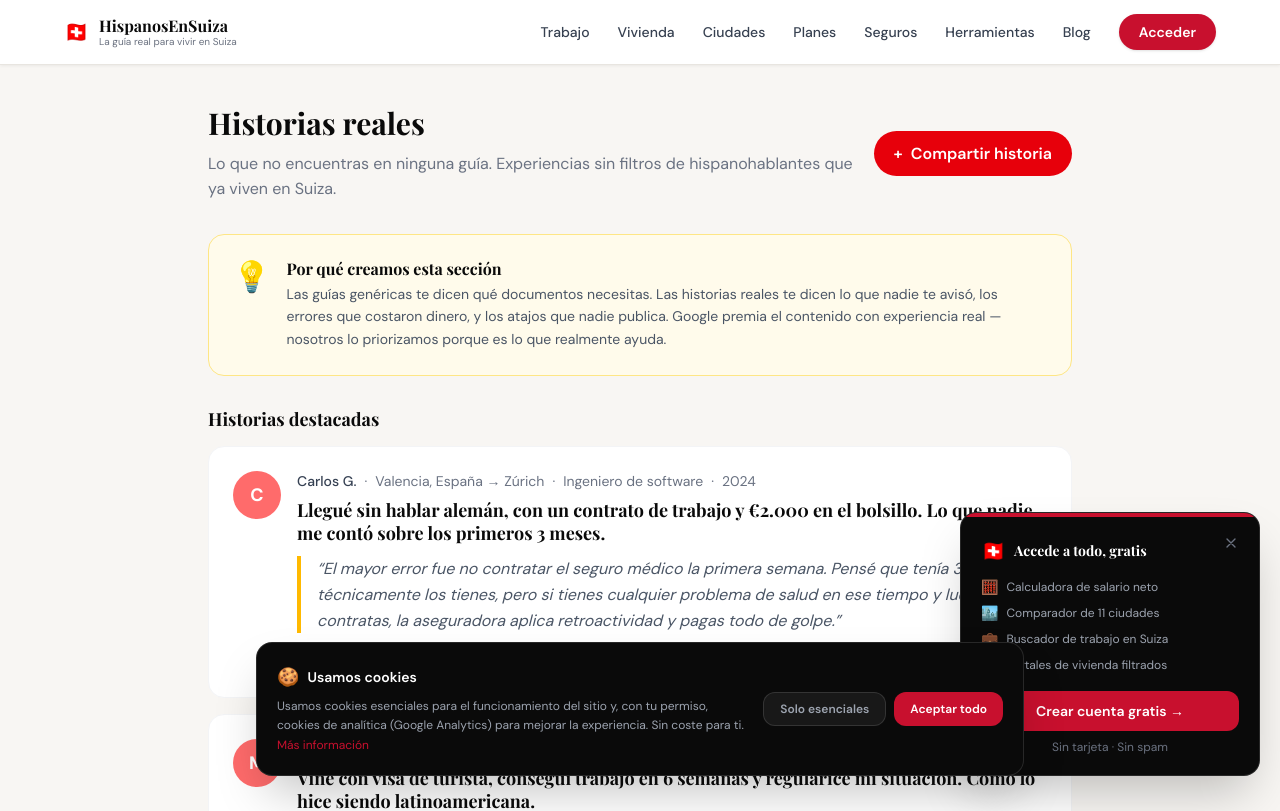
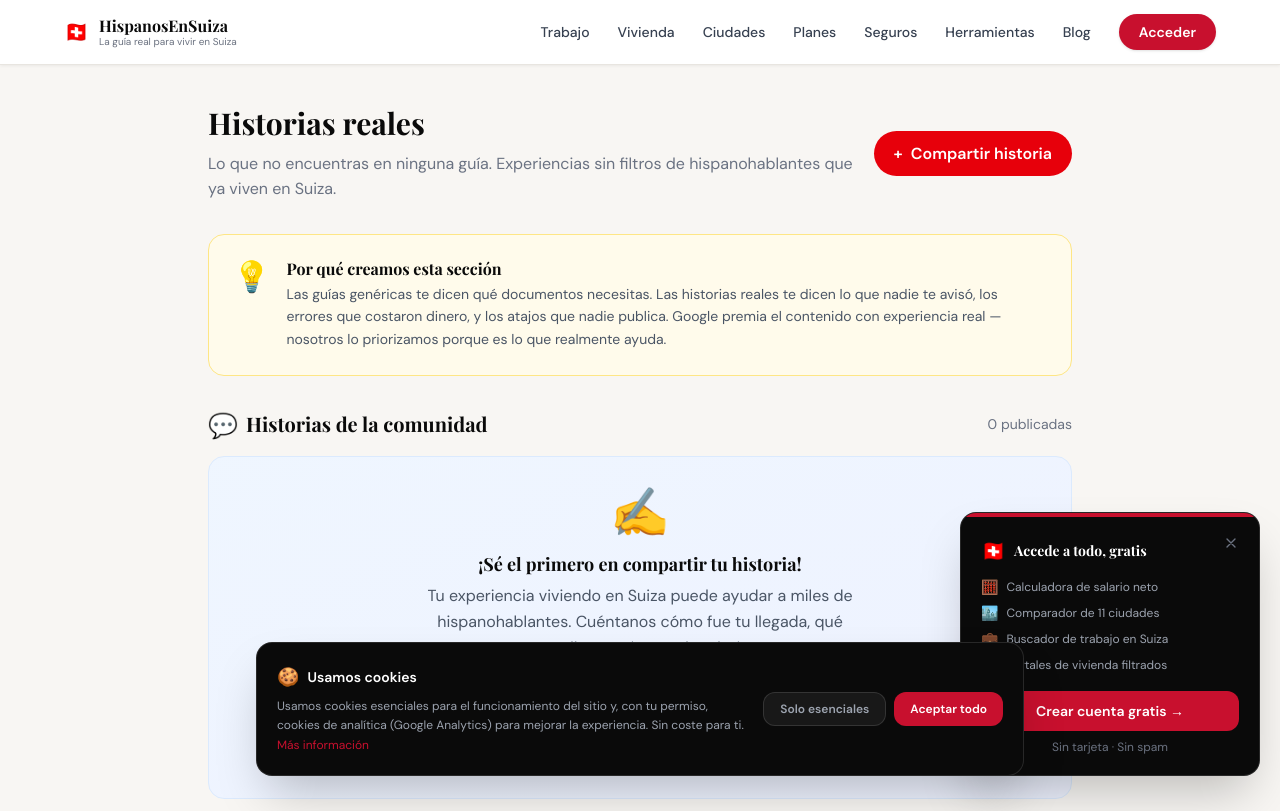
Before and after one commit to vicnavrob-coder/hispanos-suiza, a Next.js app: page /historias-reales in a window 1280 px wide. Shown: the top 811 px of the page. Built offline with nearby package versions, Linux system fonts and the light colour scheme.

Commit message:
feat: show community stories section with placeholder when empty

```diff
--- a/src/app/historias-reales/page.tsx
+++ b/src/app/historias-reales/page.tsx
@@ -122,19 +122,44 @@ export default async function HistoriasRealesPage() {
       </div>
 
       {/* Historias de la comunidad (nuevas) */}
-      {historiasComunidad.length > 0 && (
-        <div className="mb-8">
-          <h2 className="text-lg font-semibold text-gray-700 mb-4 flex items-center gap-2">
-            <span className="w-2 h-2 bg-green-500 rounded-full"></span>
-            Historias recientes de la comunidad
+      <div className="mb-10">
+        <div className="flex items-center justify-between mb-4">
+          <h2 className="text-xl font-bold text-gray-800 flex items-center gap-2">
+            <span className="text-2xl">💬</span>
+            Historias de la comunidad
           </h2>
+          <span className="text-sm text-gray-500">{historiasComunidad.length} publicadas</span>
+        </div>
+
+        {historiasComunidad.length > 0 ? (
           <div className="flex flex-col gap-4">
             {historiasComunidad.map((historia) => (
               <HistoriaCard key={historia.id} historia={historia} />
             ))}
           </div>
-        </div>
-      )}
+        ) : (
+          <div className="bg-gradient-to-br from-blue-50 to-indigo-50 border border-blue-100 rounded-2xl p-8 text-center">
+            <div className="text-5xl mb-4">✍️</div>
+            <h3 className="text-lg font-bold text-gray-800 mb-2">
+              ¡Sé el primero en compartir tu historia!
+            </h3>
+            <p className="text-gray-600 mb-6 max-w-md mx-auto">
+              Tu experiencia viviendo en Suiza puede ayudar a miles de hispanohablantes.
+              Cuéntanos cómo fue tu llegada, qué aprendiste, qué consejos darías.
+            </p>
+            <Link
+              href="/historias-reales/nueva"
+              className="inline-flex items-center gap-2 bg-blue-600 hover:bg-blue-700 text-white font-semibold px-6 py-3 rounded-full transition-colors"
+            >
+              <span>+</span>
+              <span>Escribir mi historia</span>
+            </Link>
+            <p className="text-xs text-gray-400 mt-4">
+              Se publicará en la web y en nuestras redes sociales
+            </p>
+          </div>
+        )}
+      </div>
 
       {/* Historias destacadas (legacy) */}
       <div>
```
